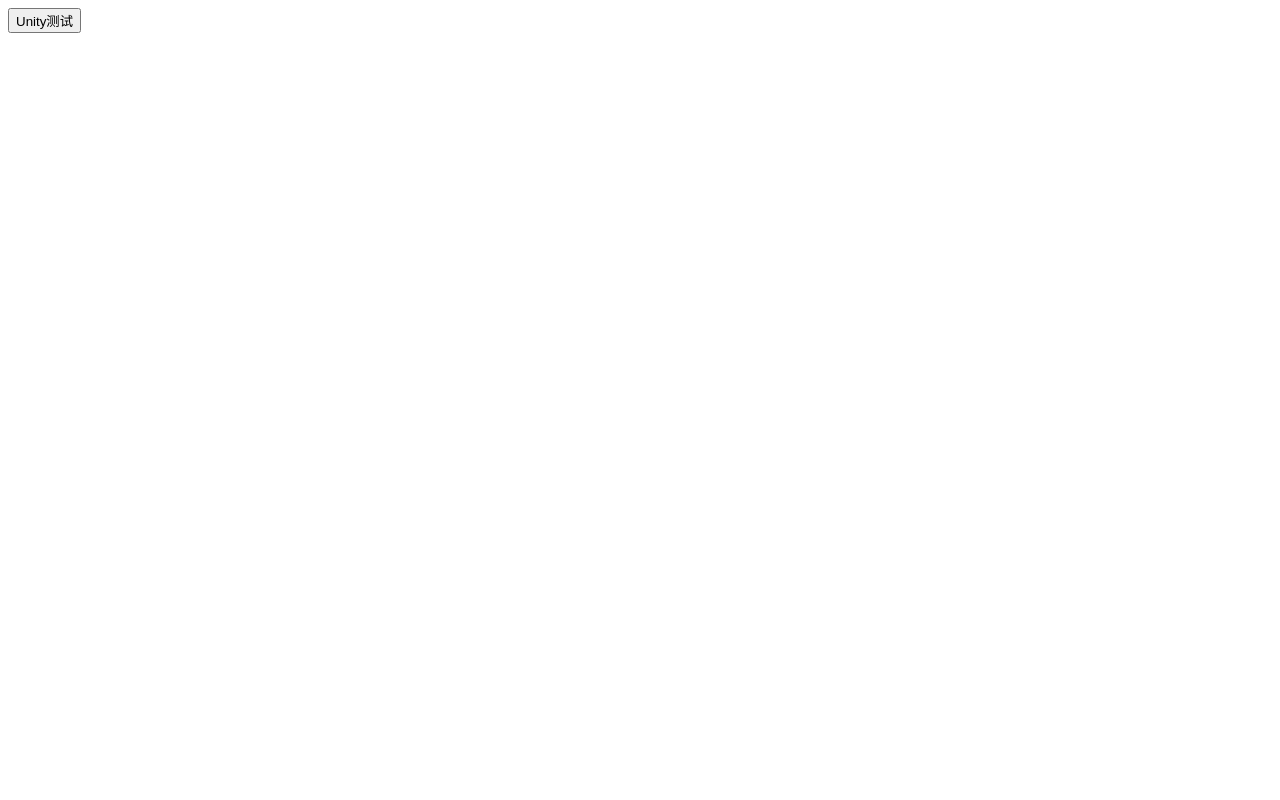
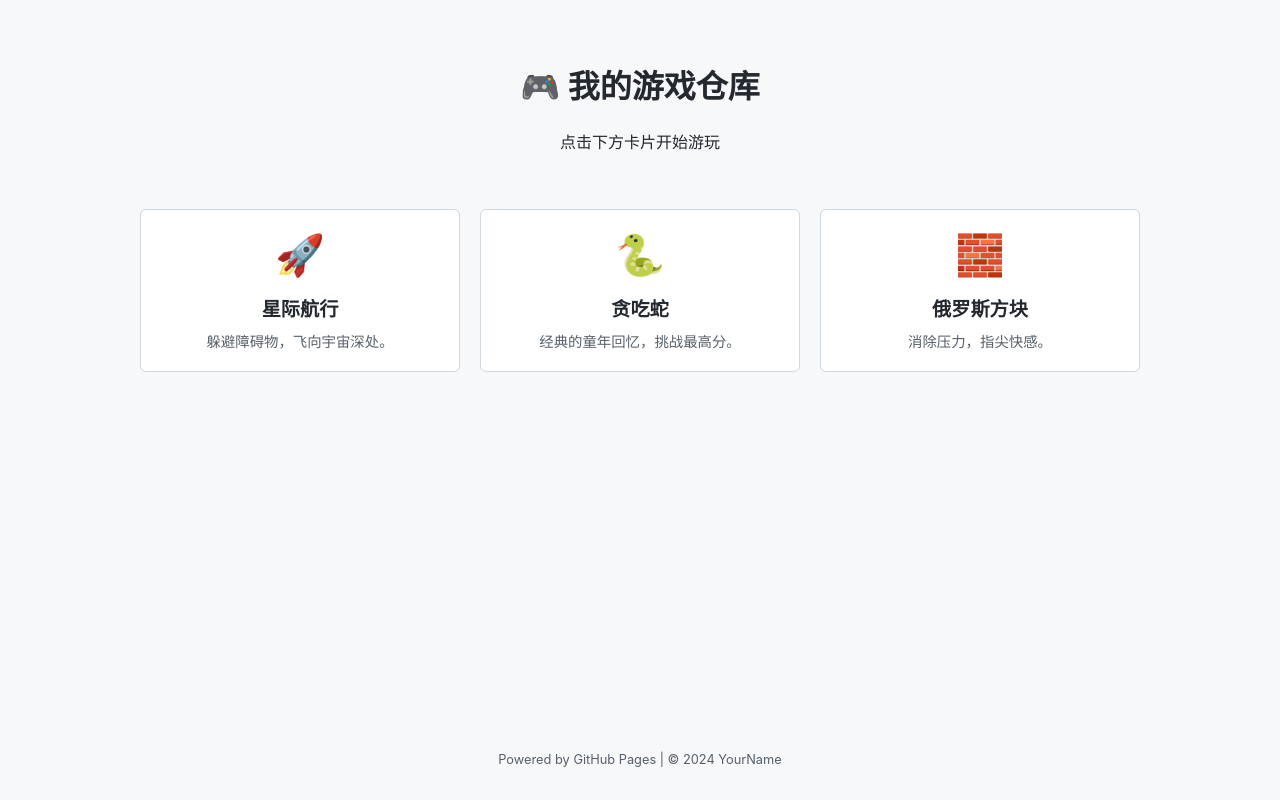
Before and after one commit to LeeAng229/PlayableTest, a plain HTML site: page index.html in a window 1280 px wide. Drawn offline with Linux system fonts and the light colour scheme.

Commit message:
Revamp index.html for game collection display
Updated HTML structure and styling for the game collection page.

```diff
--- a/index.html
+++ b/index.html
@@ -1,10 +1,116 @@
 <!DOCTYPE html>
-<html>
-    <title>PAGE ENTER</title>
-    <head></head>
-    <body>
-        <div>
-            <button onclick="window.location.href='unity1.html'">Unity测试</button>
-        </div>
-    </body>
+<html lang="zh-CN">
+<head>
+    <meta charset="UTF-8">
+    <meta name="viewport" content="width=device-width, initial-scale=1.0">
+    <title>我的游戏合集 - GitHub Pages</title>
+    <style>
+        :root {
+            --primary-color: #2da44e; /* GitHub 风格绿色 */
+            --bg-color: #f6f8fa;
+            --card-bg: #ffffff;
+            --text-color: #24292f;
+        }
+
+        body {
+            font-family: -apple-system, BlinkMacSystemFont, "Segoe UI", Helvetica, Arial, sans-serif;
+            background-color: var(--bg-color);
+            color: var(--text-color);
+            margin: 0;
+            display: flex;
+            flex-direction: column;
+            align-items: center;
+            min-height: 100vh;
+        }
+
+        header {
+            margin: 40px 0;
+            text-align: center;
+        }
+
+        .container {
+            display: grid;
+            grid-template-columns: repeat(auto-fit, minmax(250px, 1fr));
+            gap: 20px;
+            width: 90%;
+            max-width: 1000px;
+        }
+
+        .game-card {
+            background: var(--card-bg);
+            border: 1px solid #d0d7de;
+            border-radius: 6px;
+            padding: 20px;
+            text-decoration: none;
+            color: inherit;
+            transition: transform 0.2s, box-shadow 0.2s;
+            display: flex;
+            flex-direction: column;
+            align-items: center;
+        }
+
+        .game-card:hover {
+            transform: translateY(-5px);
+            box-shadow: 0 8px 24px rgba(140,149,159,0.2);
+            border-color: var(--primary-color);
+        }
+
+        .game-icon {
+            font-size: 40px;
+            margin-bottom: 15px;
+        }
+
+        .game-title {
+            font-size: 1.2rem;
+            font-weight: 600;
+            margin-bottom: 8px;
+        }
+
+        .game-desc {
+            font-size: 0.9rem;
+            color: #57606a;
+            text-align: center;
+        }
+
+        footer {
+            margin-top: auto;
+            padding: 20px;
+            font-size: 0.8rem;
+            color: #57606a;
+        }
+    </style>
+</head>
+<body>
+
+<header>
+    <h1>🎮 我的游戏仓库</h1>
+    <p>点击下方卡片开始游玩</p>
+</header>
+
+<main class="container">
+    <a href="game/game1.html" class="game-card">
+        <div class="game-icon">🚀</div>
+        <div class="game-title">星际航行</div>
+        <div class="game-desc">躲避障碍物，飞向宇宙深处。</div>
+    </a>
+
+    <a href="game/snake.html" class="game-card">
+        <div class="game-icon">🐍</div>
+        <div class="game-title">贪吃蛇</div>
+        <div class="game-desc">经典的童年回忆，挑战最高分。</div>
+    </a>
+
+    <a href="game/tetris.html" class="game-card">
+        <div class="game-icon">🧱</div>
+        <div class="game-title">俄罗斯方块</div>
+        <div class="game-desc">消除压力，指尖快感。</div>
+    </a>
+
+    </main>
+
+<footer>
+    <p>Powered by GitHub Pages | © 2024 YourName</p>
+</footer>
+
+</body>
 </html>
```
